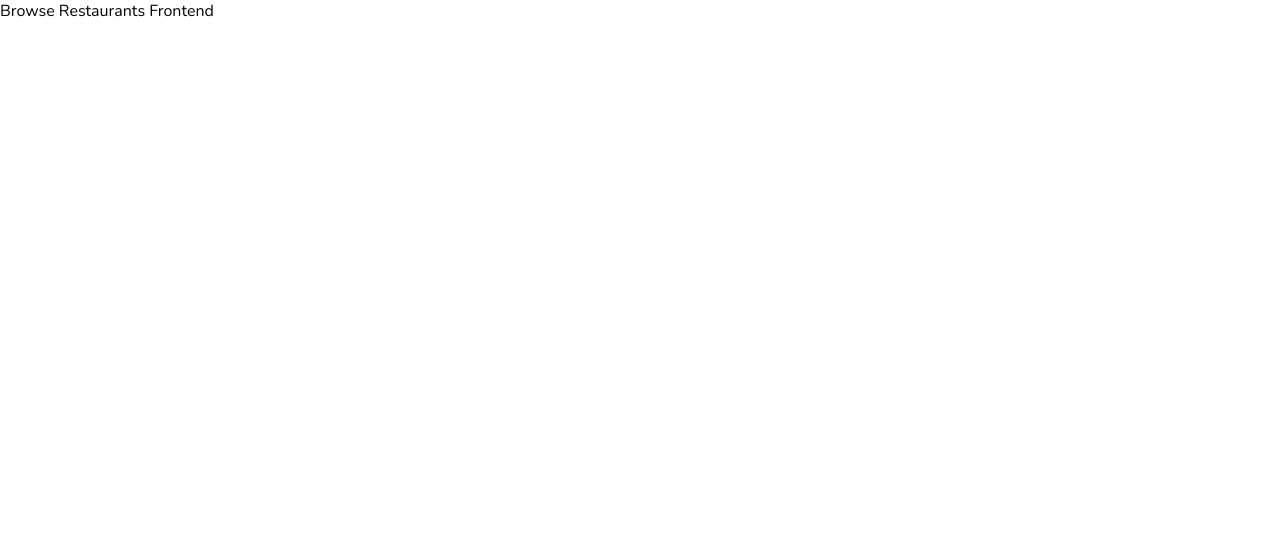
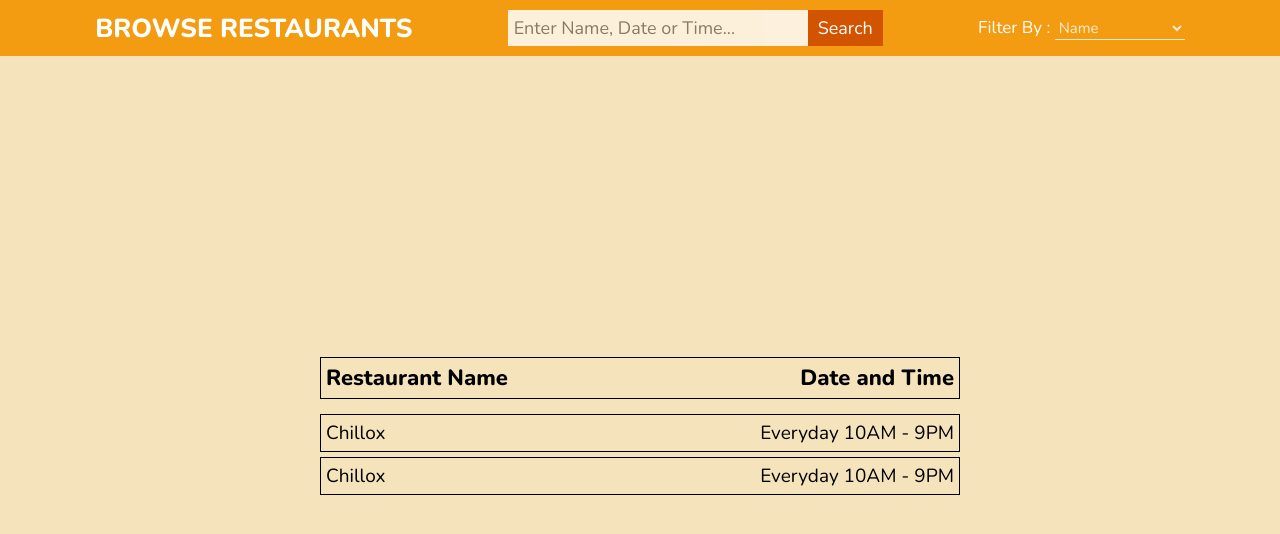
Before and after one commit to asifridwan/browse-restaurants-fullstack, a React (Create React App) app in the folder frontend/: page / in a window 1280 px wide. Shown: the top 534 px of the page. Built offline with nearby package versions, Linux system fonts and the light colour scheme.

Commit message:
Basic Frontend Portion Created

```diff
--- /dev/null
+++ b/frontend/src/components/Navbar.jsx
@@ -0,0 +1,18 @@
+export default function Navbar() {
+  return (
+    <nav>
+        <span className="logo">Browse Restaurants</span>
+        <div>
+            <input className="search-box" type="text" placeholder="Enter Name, Date or Time..."/>
+            <button className="search-button">Search</button>
+        </div>
+        <div>
+            <label htmlFor="" className="filter-select">Filter By : </label>
+            <select name="" id="" className="filter-type">
+                <option value="">Name</option>
+                <option value="">Date and Time</option>
+            </select>
+        </div>
+    </nav>
+  )
+}
--- /dev/null
+++ b/frontend/src/components/Restaurants.jsx
@@ -0,0 +1,14 @@
+import Result from "./Result";
+
+export default function Restaurants() {
+  return (
+    <div className="result-section">
+        <div className="heading">
+            <div>Restaurant Name</div>
+            <div>Date and Time</div>
+        </div>
+        <Result />
+        <Result />
+    </div>
+  )
+}
--- /dev/null
+++ b/frontend/src/components/Result.jsx
@@ -0,0 +1,8 @@
+export default function Result() {
+  return (
+    <div className="result-box">
+        <div>Chillox</div>
+        <div>Everyday 10AM - 9PM</div>
+    </div>
+  )
+}
--- a/frontend/src/containers/App.jsx
+++ b/frontend/src/containers/App.jsx
@@ -1,7 +1,13 @@
+import Navbar from "../components/Navbar";
+import Restaurants from "../components/Restaurants";
+
 function App() {
   return (
-    <div>Browse Restaurants Frontend</div>
-  );
+    <>
+      <Navbar />
+      <Restaurants />
+    </>
+  )
 }
 
 export default App;
--- a/frontend/src/css/style.css
+++ b/frontend/src/css/style.css
@@ -1,4 +1,4 @@
-@import url('https://fonts.googleapis.com/css2?family=Nunito:wght@200;400;700&display=swap');
+@import url('https://fonts.googleapis.com/css2?family=Nunito:wght@200;400;800&display=swap');
 
 *{
     margin: 0;
@@ -6,3 +6,101 @@
     box-sizing: border-box;
     font-family: 'Nunito', sans-serif;
 }
+
+nav{
+    background-color: #f39c12;
+    color: white;
+    width: 100%;
+    height: 7vh;
+    display: flex;
+    align-items: center;
+    justify-content: space-evenly;
+}
+
+.logo{
+    font-size: 26px;
+    font-weight: 800;
+    text-transform: uppercase;
+}
+
+.search-box, .search-button{
+    border: none;
+    outline: none;
+    font-size: 18px;
+    transition: ease-out 0.2s;
+}
+
+.search-box{
+    width: 300px;
+    padding: 6px;
+    font-weight: 200;
+    opacity: 0.85;
+}
+
+.search-box:hover{
+    opacity: 1;
+    transition: ease-in 0.2s;
+}
+
+.search-button{
+    padding: 6px 10px;
+    background-color: #d35400;
+    color: white;
+}
+
+.search-button:hover{
+    background-color: #eb5c4c;
+    cursor: pointer;
+    transition: ease-in 0.2s;
+}
+
+.filter-select{
+    font-size: 17px;
+    font-weight: 200;
+}
+
+.filter-type{
+    opacity: 0.8;
+    color: white;
+    font-size: 15px;
+    width: 130px;
+    border: none;
+    outline: none;
+    background: none;
+    border-bottom: 1px solid white;
+}
+
+.filter-type option{
+    color: white;
+    background-color: #f39c12;
+}
+
+.result-section{
+    background-color: #f5e3bc;
+    height: 93vh;
+    width: auto;
+    display: flex;
+    flex-direction: column;
+    align-items: center;
+    justify-content: center;
+}
+
+.heading, .result-box{
+    display: flex;
+    align-items: center;
+    justify-content: space-between;
+    width: 50%;
+    border: 1px solid;
+    padding: 5px;
+}
+
+.heading{
+    margin-bottom: 15px;
+    font-size: 22px;
+    font-weight: 800;
+}
+
+.result-box{
+    font-size: 19px;
+    margin-bottom: 5px;
+}
```
